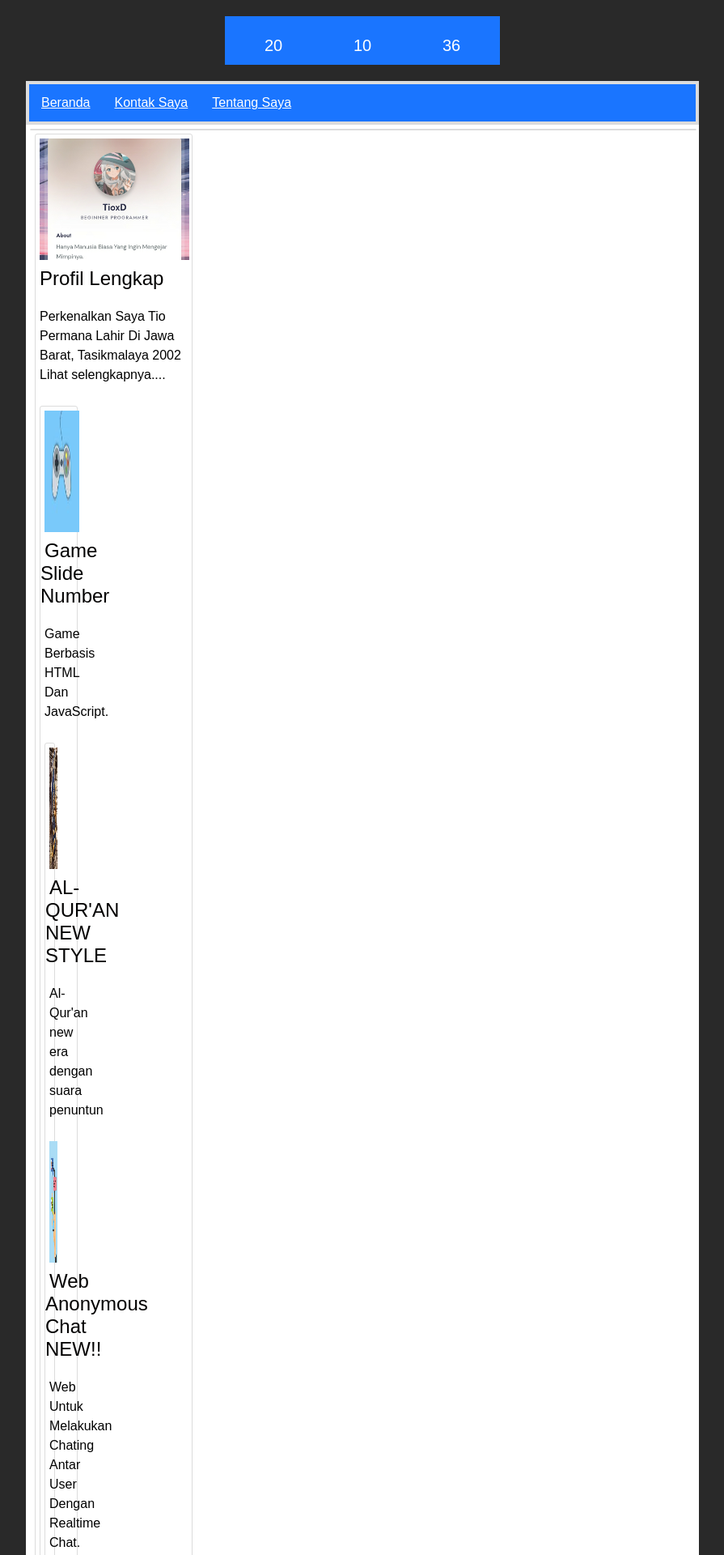
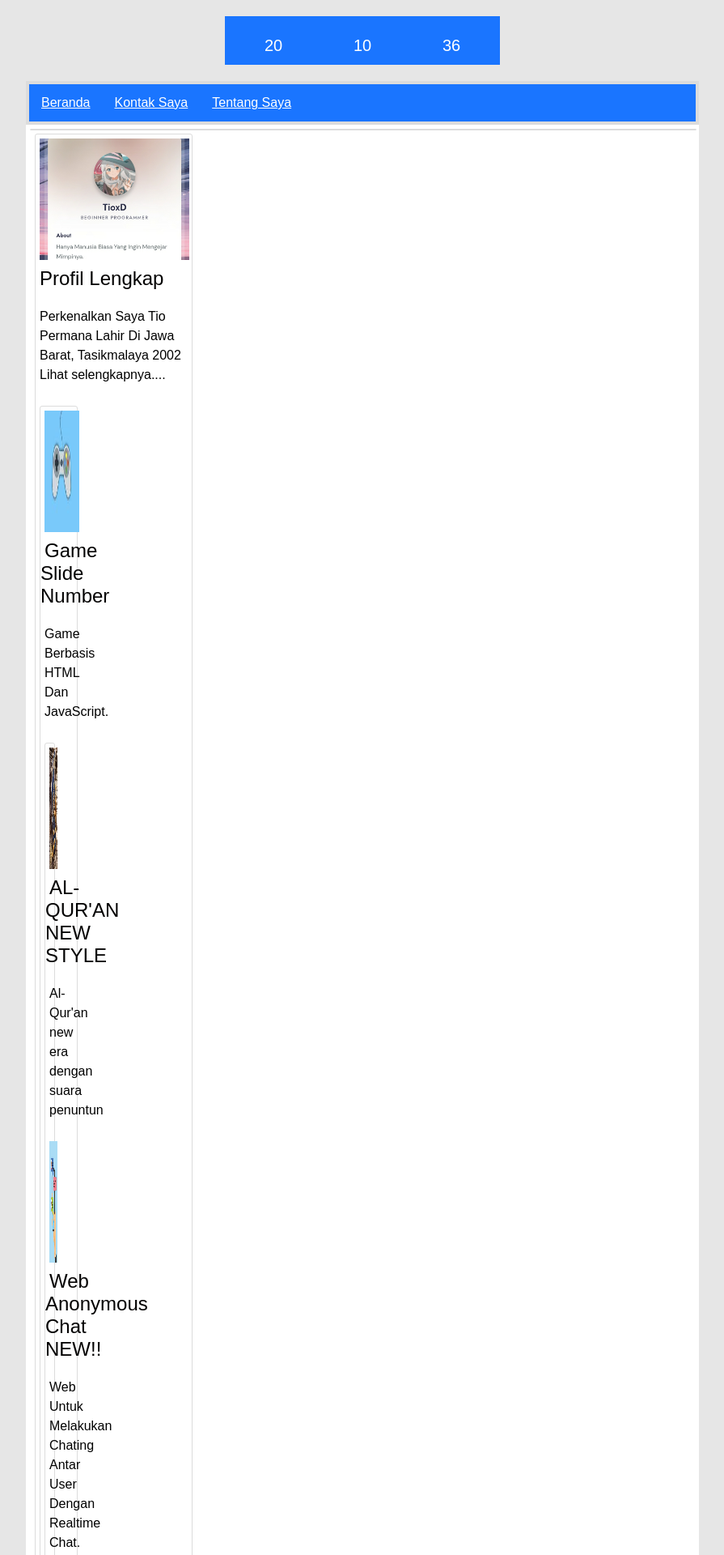
Before and after one commit to botcahxx/myblog.xyz, a PHP site: page /index.html in a window 1280 px wide. Shown: the top 1920 px of the page at 81% size, without its empty margins (192-1087 px from the left). Run offline with PHP 8.4, Linux system fonts and the light colour scheme.

Commit message:
Update style.css

```diff
--- a/style.css
+++ b/style.css
@@ -2,7 +2,7 @@
 
 body{
     font-family: Arial, Helvetica, sans-serif;
-    background: #292929;
+    background: #e6e6e6;
     padding: 0;
     margin:0;
 
```
